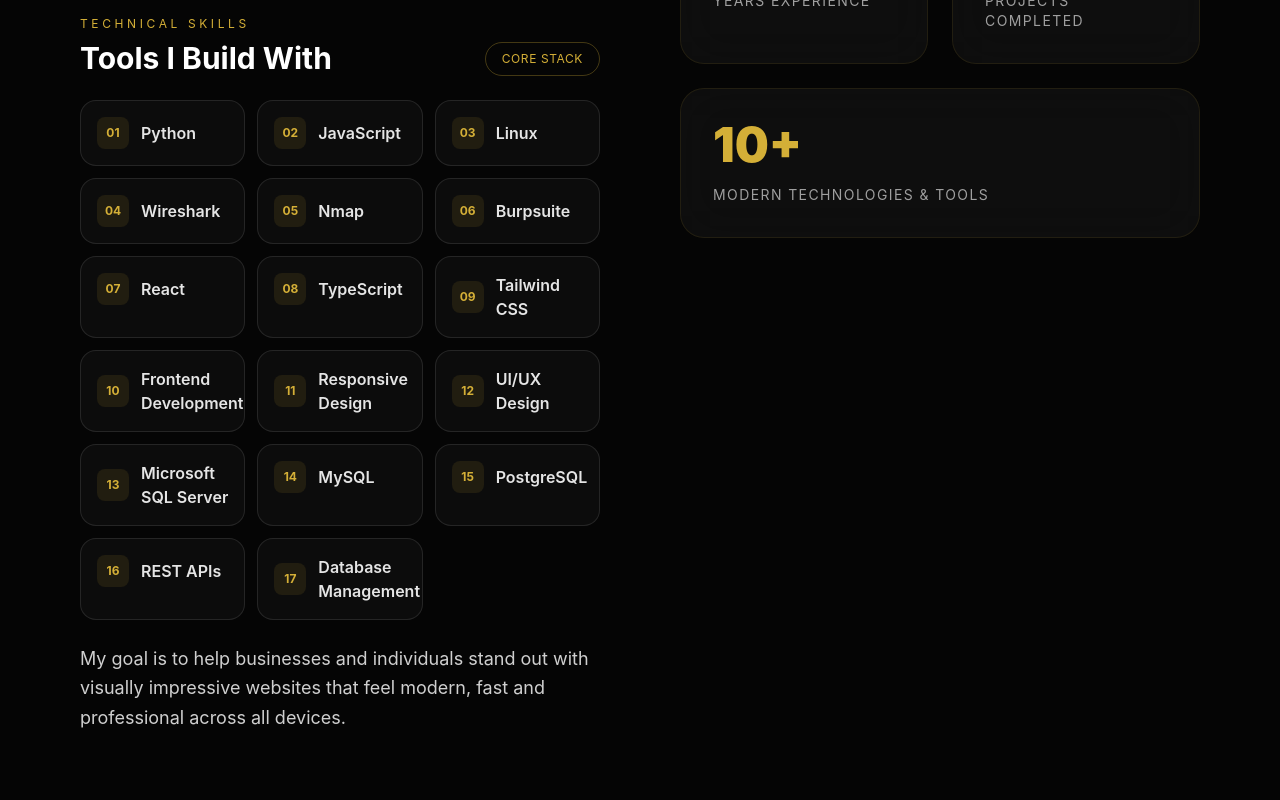
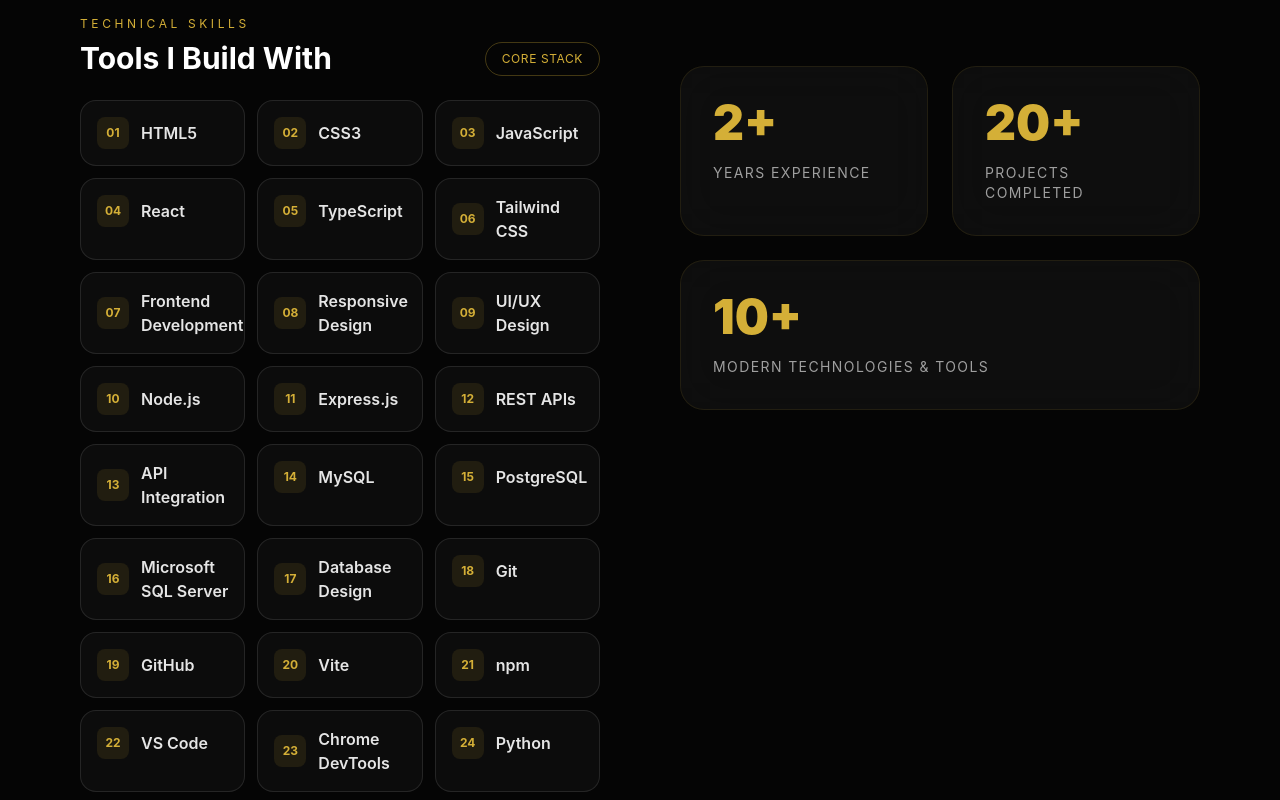
Before and after one commit to HezronOkoth001/my-wed, a React (Vite) app in the folder my-business-site/: page / in a window 1280 px wide. Shown: the part 2220-3020 px from the top of the page. Built offline with nearby package versions, Linux system fonts and the light colour scheme.

Commit message:
Expand technical skills stack for recruiter visibility

```diff
--- a/my-business-site/src/App.jsx
+++ b/my-business-site/src/App.jsx
@@ -8,7 +8,7 @@
   { title: 'Frontend Development', image: 'https://images.unsplash.com/photo-1515879218367-8466d910aaa4?q=80&w=1200&auto=format&fit=crop' },
   { title: 'UI/UX Systems', image: 'https://images.unsplash.com/photo-1559028012-481c04fa702d?q=80&w=1200&auto=format&fit=crop' },
 ]
-const skills = ['Python','JavaScript','Linux','Wireshark','Nmap','Burpsuite','React','TypeScript','Tailwind CSS','Frontend Development','Responsive Design','UI/UX Design','Microsoft SQL Server','MySQL','PostgreSQL','REST APIs','Database Management']
+const skills = ['HTML5','CSS3','JavaScript','React','TypeScript','Tailwind CSS','Frontend Development','Responsive Design','UI/UX Design','Node.js','Express.js','REST APIs','API Integration','MySQL','PostgreSQL','Microsoft SQL Server','Database Design','Git','GitHub','Vite','npm','VS Code','Chrome DevTools','Python','Linux','Bash','Nmap','Wireshark','Burp Suite','Web Security']
 const stats = [{number:'2+',label:'Years Experience'},{number:'20+',label:'Projects Completed'},{number:'10+',label:'Modern Technologies & Tools'}]
 
 export default function FuturisticHeroUI() {
```
